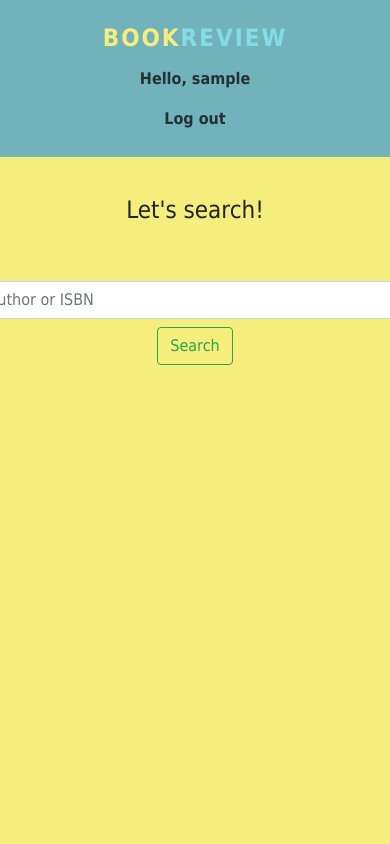
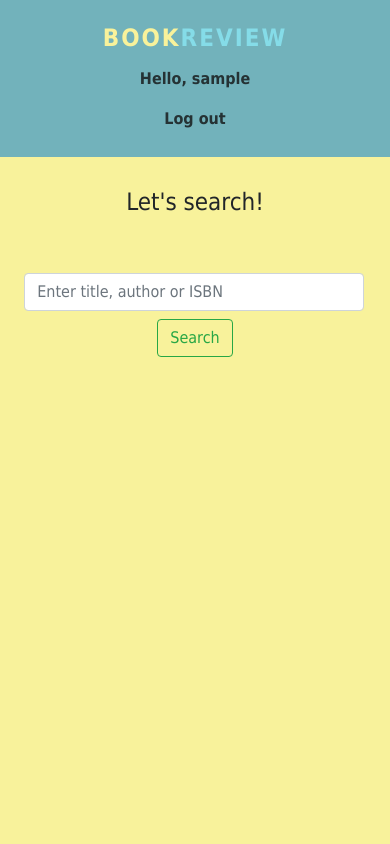
Before and after one commit to LiliyaSm/CS50-project1, a Flask app: page /search in a window 390 px wide; the page is wider, and only the part inside the window is pictured. Run offline with Flask 2, Linux system fonts and the light colour scheme; the visitor is signed in with stand-in values (Sample User, id 1); parts of the project's set-up code (start-up, migrations or seed data) failed here and were passed over; some libraries are stand-ins or nearby versions.

Commit message:
minor changes
- remove unused code
- regenerate css

```diff
--- a/application.py
+++ b/application.py
@@ -1,4 +1,3 @@
-import os
 from flask import Flask, session, render_template, request,  redirect, url_for, jsonify, flash
 from flask_session import Session
 import myDatabase
@@ -6,10 +5,6 @@ from goodreads import goodreads
 from loginRequired import login_required
 
 app = Flask(__name__)
-
-# Check for environment variable
-# if not os.getenv("DATABASE_URL"):
-#     raise RuntimeError("DATABASE_URL is not set")
 
 # Configure session to use filesystem
 app.config["SESSION_PERMANENT"] = False
--- a/myDatabase.py
+++ b/myDatabase.py
@@ -59,7 +59,7 @@ class MyDatabase:
         print("\n")
 
     def check_user(self, username, password):
-        #TODO password
+        #check password and username
 
 
         user = username.lower()
--- a/static/styles/style.css
+++ b/static/styles/style.css
@@ -1,7 +1,7 @@
 body {
   font-family: "Tahoma", sans-serif;
   min-height: 100vh;
-  background-color: #f5ed7c; }
+  background-color: #f8f29b; }
 
 .wrap-header,
 .wrap-main {
@@ -9,17 +9,16 @@ body {
   margin: 0 auto; }
 
 .wrap-main {
-  padding: 10% 0; }
+  padding: 8% 0; }
 
 .site-header {
   background-color: #72b2bb;
   padding-bottom: 18px;
   padding-top: 18px;
   font-weight: bold; }
-
-.site-header a {
-  color: #253234;
-  text-align: right; }
+  .site-header a {
+    color: #253234;
+    text-align: right; }
 
 .logout a:hover {
   color: #85dce8; }
@@ -41,7 +40,7 @@ body {
 
 .site-title a,
 .site-title a:hover {
-  color: #f5ed7c;
+  color: #f8f29b;
   text-decoration: none; }
 
 .site-title .blue {
@@ -50,12 +49,18 @@ body {
 .form-inline .form-control.search {
   width: 600px; }
 
-table {
-  background-color: #5296d9; }
+.table td, .table th {
+  background-color: #5296d9;
+  vertical-align: middle; }
 
 @media (max-width: 995px) {
   .nav-item,
-  .main,
   .site-title,
   .site-header a {
-    text-align: center; } }
+    text-align: center; }
+  .wrap-main {
+    padding: 8% 8%; } }
+
+@media (max-width: 647px) {
+  .form-inline .form-control.search {
+    width: 340px; } }
```
Also changed, not shown: scss/style.scss (+0 -8 lines).
